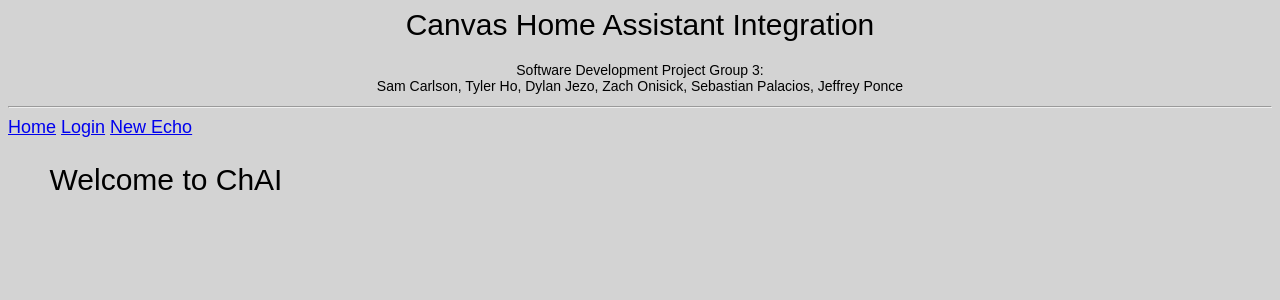
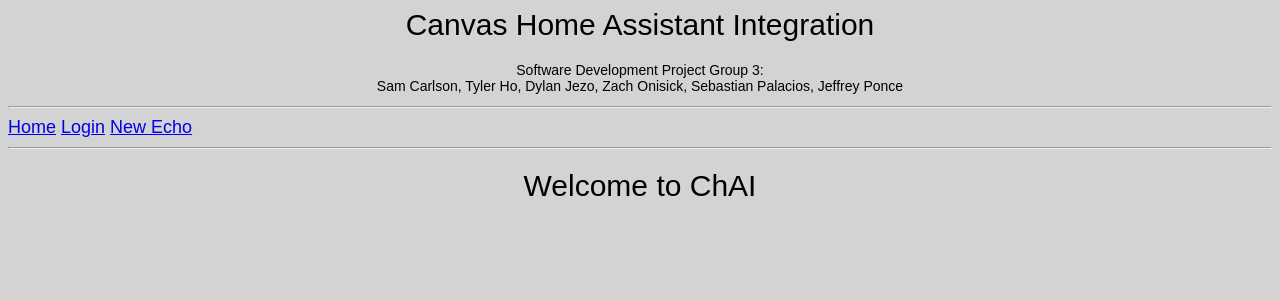
Before and after one commit to Xerronn/CHAI, a Flask app: page / in a window 1280 px wide. Shown: the top 300 px of the page. Run offline with Flask 2, Linux system fonts and the light colour scheme.

Commit message:
Changed base.html layout

```diff
--- a/app/templates/base.html
+++ b/app/templates/base.html
@@ -4,7 +4,7 @@
 	  <link rel="icon" href="{{ url_for('static', filename='styling.css') }}">
 	  <link rel="stylesheet" href="{{ url_for('static', filename='styling.css') }}">
     </head>
-    <body>
+        <body>
 		<h1>
 			Canvas Home Assistant Integration
 		</h1>
@@ -13,9 +13,8 @@
 			Sam Carlson, Tyler Ho, Dylan Jezo, Zach Onisick, Sebastian Palacios, Jeffrey Ponce
 		</h2>
         <hr>
-				<div class="container">
-			<!-- Sidebar -->
-			<aside class="container__sidebar">
+		<div class="container">
+			<main class="container__main">
 				<a href="{{ url_for('index') }}">Home</a>
 				{% if current_user.is_anonymous %}
 				<a href="{{ url_for('login') }}">Login</a>
@@ -24,11 +23,7 @@
 				<a href="{{ url_for('setToken') }}">Set Token</a>
 				<a href="{{ url_for('logout') }}">Logout</a>
 				{% endif %}
-				{% block content %}{% endblock %}
-			</aside>
-
-			<!-- Main -->
-			<main class="container__main">
+			<hr>
 				{% with messages = get_flashed_messages() %}
 				{% if messages %}
 				<ul>
@@ -38,6 +33,8 @@
 				</ul>
 				{% endif %}
 				{% endwith %}
+
+				{% block content %}{% endblock %}
 			</main>
 		</div>
     </body>
```
